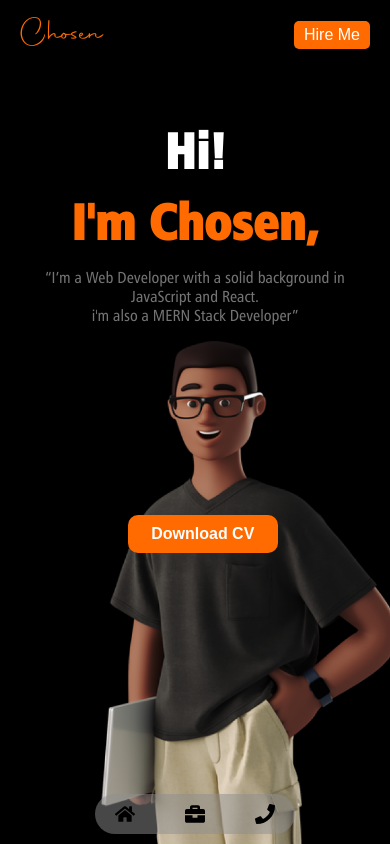
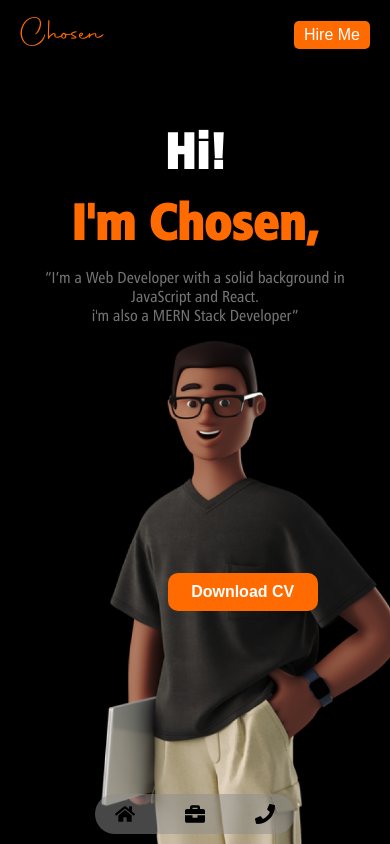
Before and after one commit to chosenvincent1/portfolio, a React (Create React App) app: page / in a window 390 px wide. Built offline with nearby package versions, Linux system fonts and the light colour scheme.

Commit message:
Animate Download CV btn

```diff
--- a/src/App.css
+++ b/src/App.css
@@ -630,8 +630,7 @@ body {
     width: 150px;
     position: absolute;
     top: 60%;
-    left: 52%;
-    transform: translate(-50%, -50%);
+    left: 45%;
     z-index: 10;
   }
 
@@ -688,7 +687,6 @@ body {
   }
 
   .project-image {
-    background-color: red;
     width: 400px;
     height: 255px;
   }
@@ -736,7 +734,7 @@ body {
 
   /* PROJECT PAGE */
 
-  .project > .project-container > .project-arrow-container > .arrow-left {
+  /* .project > .project-container > .project-arrow-container > .arrow-left {
     position: absolute;
     left: 40px;
     top: 50%;
@@ -748,6 +746,15 @@ body {
     right: 40px;
     top: 50%;
     transform: translateY(-50%);
+  } */
+
+  .project > .project-container > .project-arrow-container > .arrow-left {
+    display: none;
+
+  }
+
+  .project > .project-container > .project-arrow-container > .arrow-right {
+    display: none;
   }
 
 
@@ -899,6 +906,17 @@ body {
     display: none;
   }
 
+  .first-home-section > .home-text > .download-cv {
+    padding: 10px;
+    font-size: 16px;
+    margin-bottom: 0px;
+    width: 150px;
+    position: absolute;
+    top: 65%;
+    left: 43%;
+    z-index: 10;
+  }
+
 
   .first-home-section > .home-text > .developer {
     position: absolute;
--- a/src/Pages/Home.js
+++ b/src/Pages/Home.js
@@ -3,6 +3,7 @@ import React from "react";
 import Navbar from "../Components/Navbar";
 import SecondNavbar from "../Components/SecondNavbar";
 import Project from "./Project";
+import { motion } from "framer-motion";
 import { FaFacebook, FaGithub, FaInstagram, FaLinkedin, FaTwitter } from 'react-icons/fa';
 
 const Home = ()=> {
@@ -15,7 +16,14 @@ const Home = ()=> {
                     <p className="second-p">i'm chosen,</p>
                     <p className="fourth-p">“I’m a Web Developer with a solid background in JavaScript and React. <br /> i'm also a MERN Stack Developer”</p>
 
-                    <button className="download-cv">Download CV</button>
+                    <motion.button
+                        className="download-cv"
+                        initial={{ y: '-100vh' }}
+                        animate={{ y: 0 }}
+                        transition={{delay: 2}}
+                    >
+                        Download CV
+                    </motion.button>
                     <div className='home-social-media'>
                         <a href='https://www.twitter.com/chosenvincent1'>
                             <FaTwitter className='social-icon' />
```
